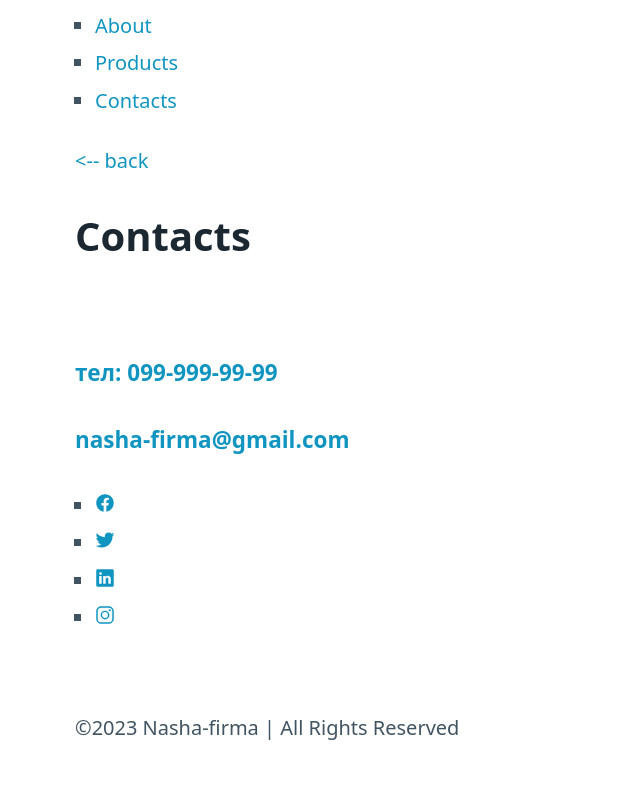
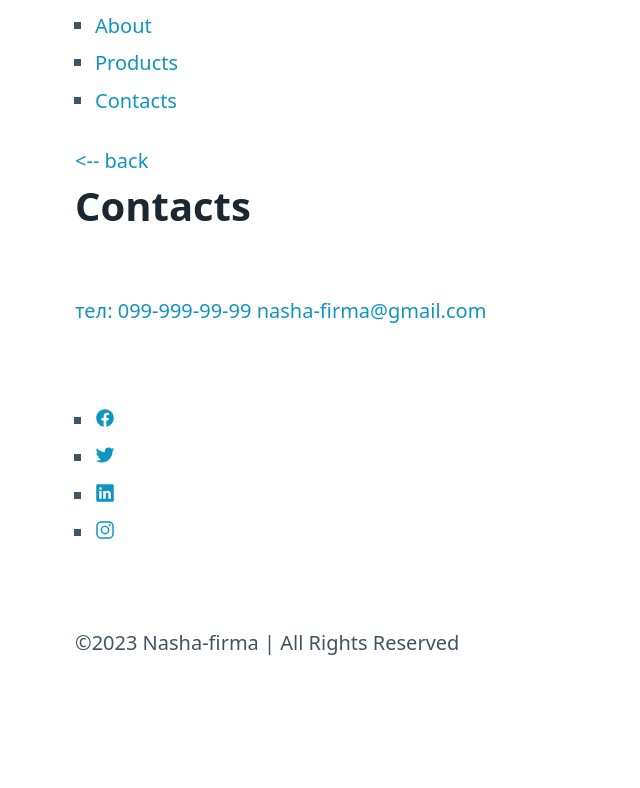
Before and after one commit to VadimTrubay/django_progect_nashafirma, a Django app: page /contacts/ in a window 1280 px wide. Shown: the part 369-1157 px from the top of the page, without its empty margins (0-640 px from the left). After the commit the page ends 1024 px from the top, so only its background shows below. Run offline with Django 4.2, Linux system fonts and the light colour scheme.

Commit message:
Update contacts.html

```diff
--- a/nashafirma/templates/orders/contacts.html
+++ b/nashafirma/templates/orders/contacts.html
@@ -1,15 +1,11 @@
-{% extends "base.html" %}
+{% extends "base.html" %} {% block content %}
 
-{% block content %}
-
-<div class="content">
-    <br>
-    <div>
-        <h1>{{ title }}</h1>
-        <br>
-        <h5 class="center"><a href="tel:0999999999">тел: 099-999-99-99</a></h5>
-        <h5 class="center"><a href="mailto:nasha-firma@gmail.com">nasha-firma@gmail.com</a></h5>
-    </div>
-</div>
+<section>
+  <div>
+    <h1>{{ title }}</h1>
+    <a href="tel:0999999999">тел: 099-999-99-99</a>
+    <a href="mailto:nasha-firma@gmail.com">nasha-firma@gmail.com</a>
+  </div>
+</section>
 
 {% endblock %}
```
